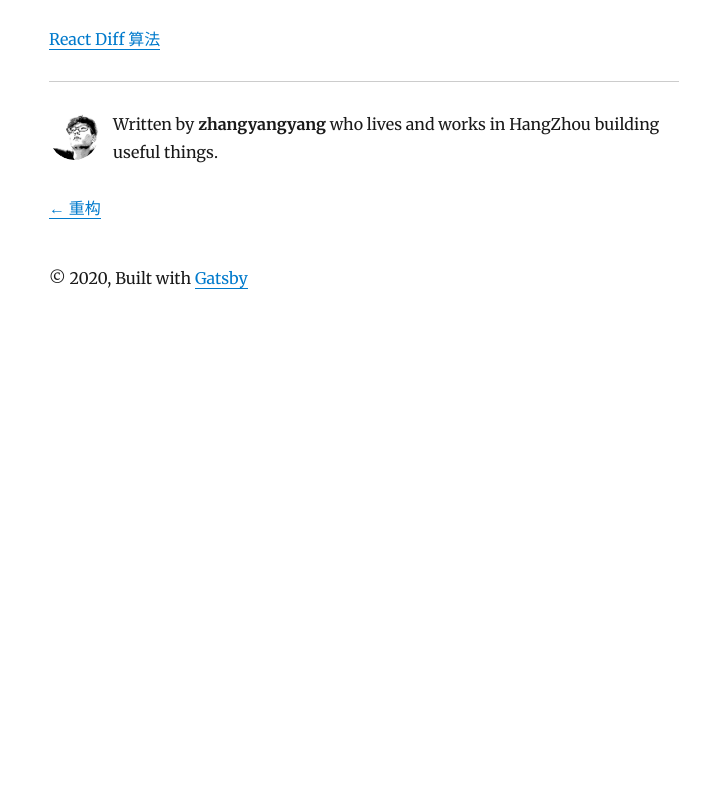
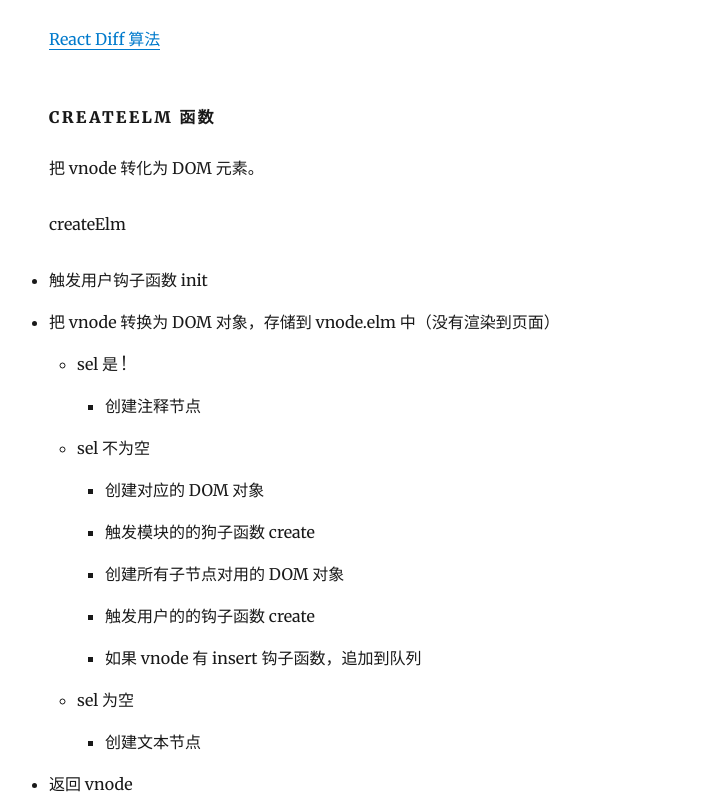
Before and after one commit to zyycode/Note, a Gatsby site: page /snabbdom/ in a window 1280 px wide. Shown: the part 4445-5246 px from the top of the page, without its empty margins (276-986 px from the left). Before the commit the page ends 4779 px from the top, so only its background shows below. Built offline with nearby package versions, Linux system fonts and the light colour scheme; Gatsby itself is replaced by a stand-in of ours; some packages are replaced by stand-ins of ours.

Commit message:
wip: snabbdom createElm

```diff
--- a/content/blog/snabbdom/index.md
+++ b/content/blog/snabbdom/index.md
@@ -132,3 +132,22 @@ add(1 + 2 + 3)
 - diff 过程只进行同层级比较
 
 [React Diff 算法]()
+
+#### createElm 函数
+
+把 vnode 转化为 DOM 元素。
+
+createElm
+  - 触发用户钩子函数 init
+  - 把 vnode 转换为 DOM 对象，存储到 vnode.elm 中（没有渲染到页面）
+    - sel 是 !
+      - 创建注释节点
+    - sel 不为空
+      - 创建对应的 DOM 对象
+      - 触发模块的的狗子函数 create
+      - 创建所有子节点对用的 DOM 对象
+      - 触发用户的的钩子函数 create
+      - 如果 vnode 有 insert 钩子函数，追加到队列
+    - sel 为空
+      - 创建文本节点
+  - 返回 vnode
```
